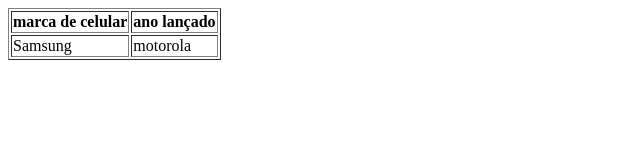
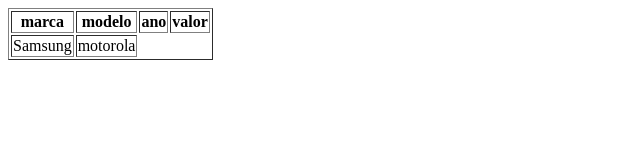
Before and after one commit to gomess1234/tabelas, a plain HTML site: page index.html in a window 1280 px wide. Shown: the whole page, without its empty margins (0-640 px from the left). Drawn offline with Linux system fonts and the light colour scheme.

Commit message:
fvcdvdff

```diff
--- a/index.html
+++ b/index.html
@@ -1,7 +1,9 @@
 <table border="1">
 <tr>
-    <th>marca de celular</th>
-    <th>ano lançado</th>
+    <th>marca</th>
+    <th>modelo</th>
+    <th>ano</th>
+    <th>valor</th>
 
 </tr>
 <tr>
```
